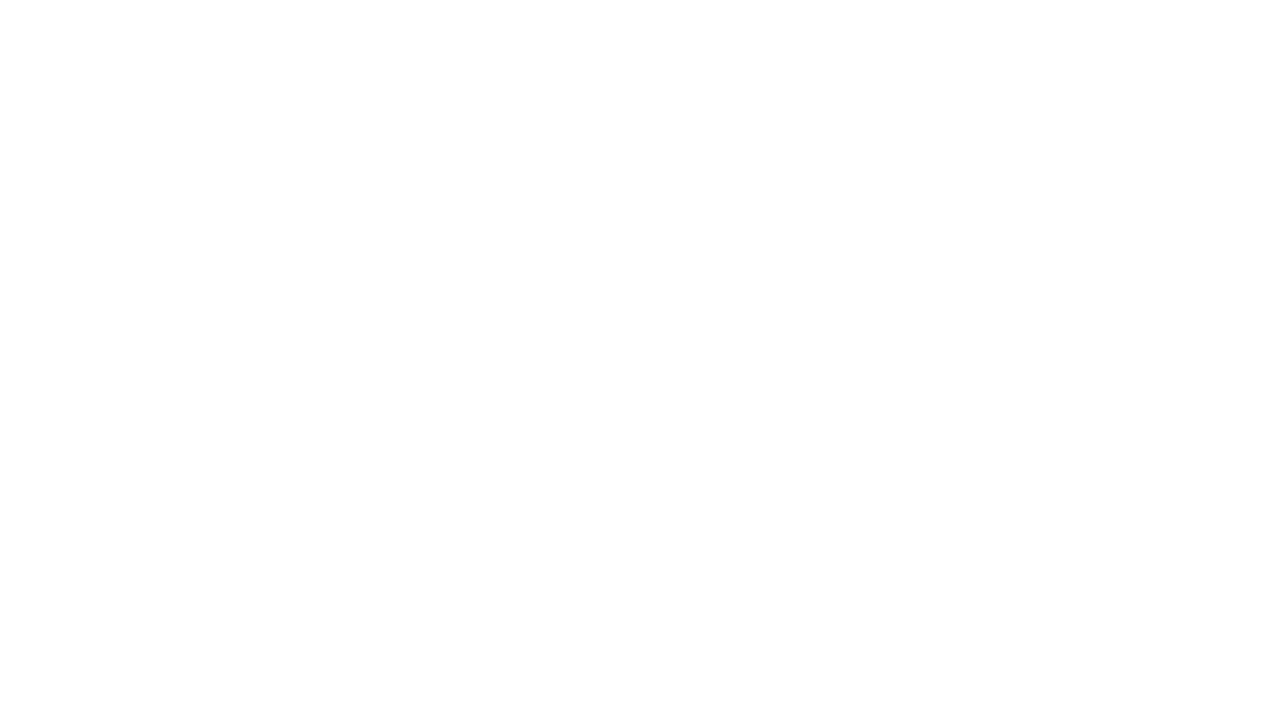
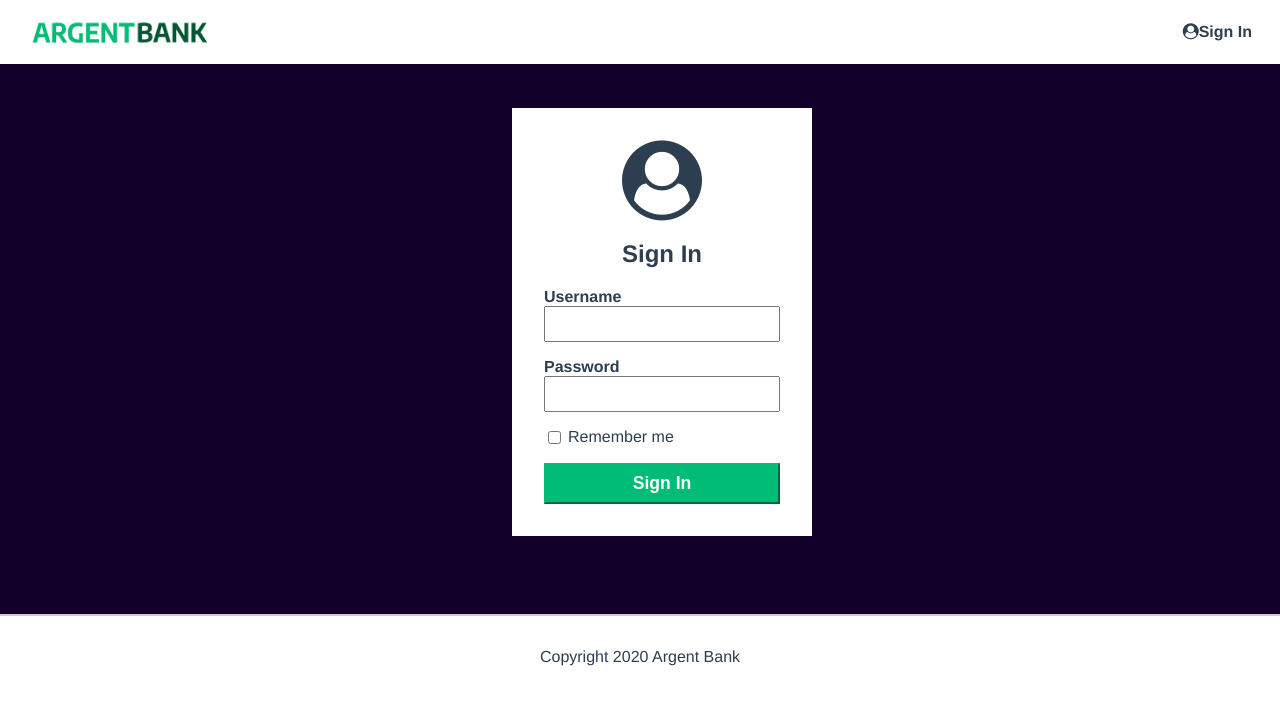
Before and after one commit to ghaithdiab/Ghaithdiab_13_17022022, a React (Create React App) app: page /login in a window 1280 px wide. Before the commit this address had no page. Shown: the top 704 px of the page. Built offline with nearby package versions, Linux system fonts and the light colour scheme.

Commit message:
Login page design

```diff
--- a/src/App.js
+++ b/src/App.js
@@ -1,12 +1,13 @@
 import { BrowserRouter, Route, Routes } from 'react-router-dom'
-import Home from './pages/Home/Home'
+import HomePage from './pages/HomePage/HomePage'
+import LoginPage from './pages/LoginPage/LoginPage'
 function App() {
   return (
     <div>
       <BrowserRouter>
         <Routes>
-          <Route path='/' element={<Home/>}></Route>
-          <Route path='/Home' element={<Home />}></Route>
+          <Route path='/' element={<HomePage/>}></Route>
+          <Route path='/login' element={<LoginPage/>}></Route>
         </Routes>
       </BrowserRouter>
     </div>
--- a/src/components/Header/Header.js
+++ b/src/components/Header/Header.js
@@ -5,7 +5,7 @@
 export default function Header() {
   return (
     <nav className="main-nav">
-      <Link className="main-nav-logo" to="/Home">
+      <Link className="main-nav-logo" to="/">
         <img
           className="main-nav-logo-image"
           src={logo}
@@ -14,10 +14,10 @@
         <h1 className="sr-only">Argent Bank</h1>
       </Link>
       <div>
-        <a className="main-nav-item" href="./sign-in.html">
+        <Link className="main-nav-item" to='/Login'>
           <i className="fa fa-user-circle"></i>
           Sign In
-        </a>
+        </Link>
       </div>
     </nav>
   )
--- a/src/pages/Home/Home.js
+++ b/src/pages/HomePage/HomePage.js
@@ -1,12 +1,12 @@
 import React from 'react'
 import Header from '../../components/Header/Header'
-import './Home.css'
+import './HomePage.css'
 import FeatureItem from '../../components/FeatureItem/FeatureItem'
 import chat from '../../assets/icon-chat.png'
 import money from '../../assets/icon-money.png'
 import security from '../../assets/icon-security.png'
 import Footer from '../../components/Footer/Footer'
-export default function Home() {
+export default function HomePage() {
   return (
     <div>
       <Header/>
--- /dev/null
+++ b/src/pages/LoginPage/LoginPage.css
@@ -0,0 +1,60 @@
+.bg-dark {
+  background-color: #12002b;
+}
+.main {
+  flex: 1;
+  height: 550px;
+  position: relative;
+}
+
+.sign-in-button {
+  display: block;
+  width: 100%;
+  padding: 8px;
+  font-size: 1.1rem;
+  font-weight: bold;
+  margin-top: 1rem;
+  border-color: #00bc77;
+  background-color: #00bc77;
+  color: #fff;
+}
+
+.sign-in-content {
+  box-sizing: border-box;
+  background-color: white;
+  width: 300px;
+  margin:0 auto;
+  margin-top: 1rem;
+  padding: 2rem;
+  position: absolute;
+  top:5%;
+  left: 40%;
+}
+
+.sign-in-icon {
+  font-size: 5rem;
+}
+
+.input-remember {
+  display: flex;
+}
+
+.input-remember label {
+  margin-left: 0.25rem;
+}
+
+.input-wrapper {
+  display: flex;
+  flex-direction: column;
+  text-align: left;
+  margin-bottom: 1rem;
+}
+
+.input-wrapper label {
+  font-weight: bold;
+}
+
+.input-wrapper input {
+  padding: 5px;
+  font-size: 1.2rem;
+}
--- /dev/null
+++ b/src/pages/LoginPage/LoginPage.js
@@ -0,0 +1,37 @@
+import React from 'react'
+import Header from '../../components/Header/Header'
+import Footer from '../../components/Footer/Footer'
+import './LoginPage.css'
+export default function LoginPage() {
+  return (
+    <div>
+      <Header/>
+      <main className="main bg-dark">
+      <section className="sign-in-content">
+        <i className="fa fa-user-circle sign-in-icon"></i>
+        <h1>Sign In</h1>
+        <form>
+          <div className="input-wrapper">
+            <label htmlFor="username">Username</label
+            ><input type="text" id="username" />
+          </div>
+          <div className="input-wrapper">
+            <label htmlFor="password">Password</label
+            ><input type="password" id="password" autoComplete='on' />
+          </div>
+          <div className="input-remember">
+            <input type="checkbox" id="remember-me" /><label htmlFor="remember-me"
+              >Remember me</label
+            >
+          </div>
+          {/* <!-- PLACEHOLDER DUE TO STATIC SITE --> */}
+          {/* <a href="./user.html" class="sign-in-button">Sign In</a> */}
+          {/* <!-- SHOULD BE THE BUTTON BELOW --> */}
+          <button className="sign-in-button">Sign In</button>
+        </form>
+      </section>
+    </main>
+      <Footer/>
+    </div>
+  )
+}
```
Also changed, not shown: src/pages/HomePage/HomePage.css (renamed from src/pages/Home/Home.css).
